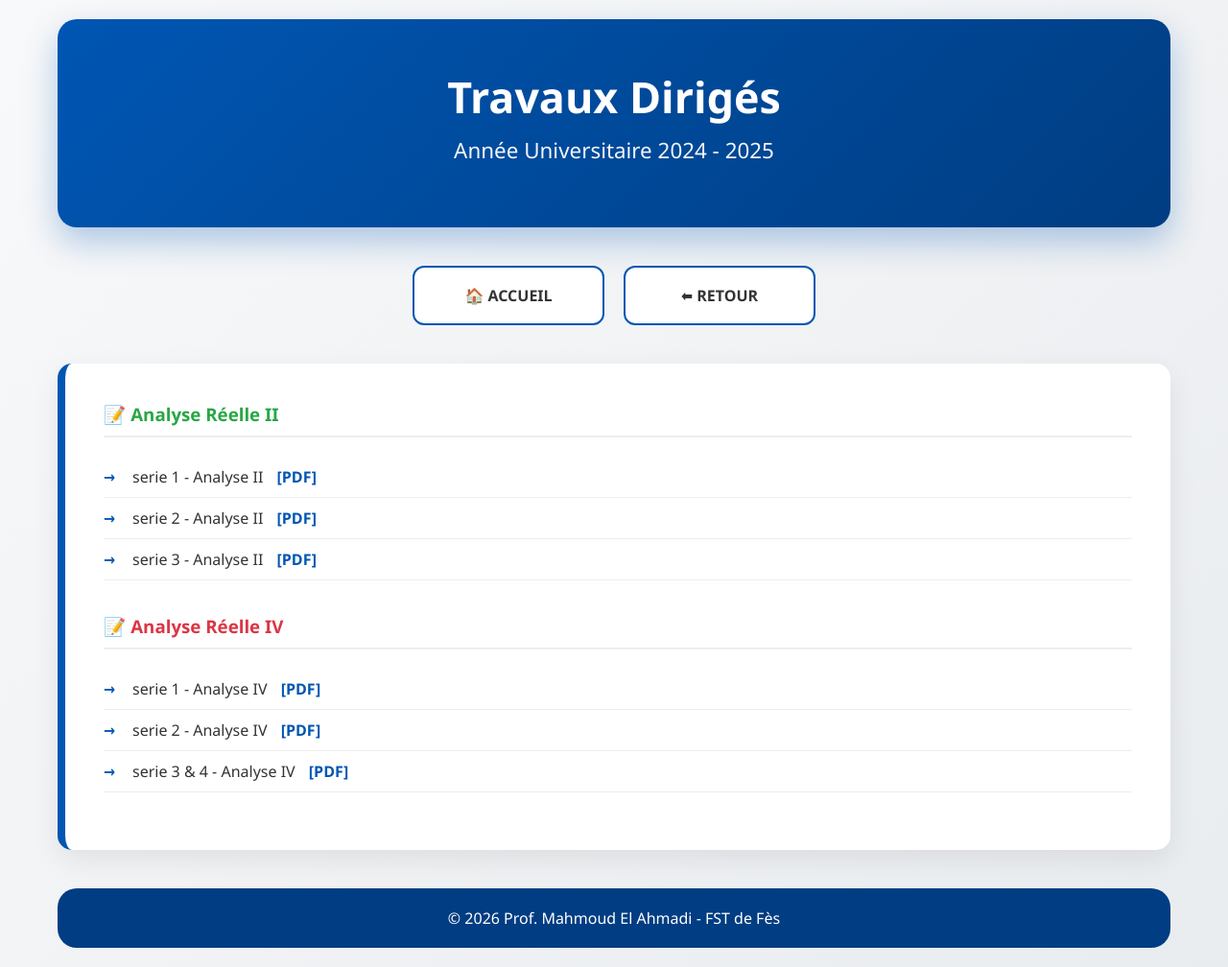
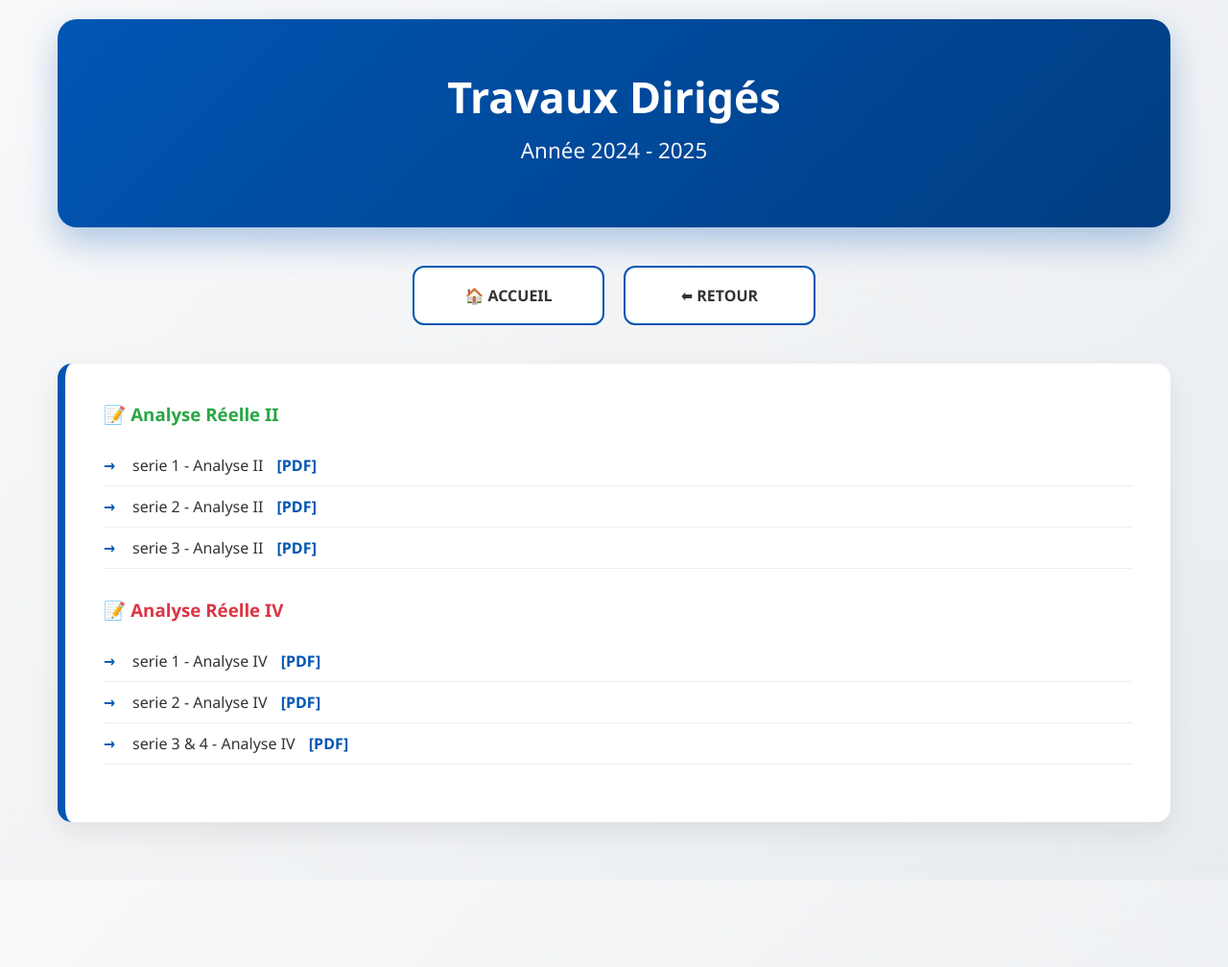
Before and after one commit to mahmoudmath/mahmoudmath.github.io, a Jekyll site: the page td-24-25.html, which Jekyll copies as it is, in a window 1280 px wide. Shown: the whole page at 96% size. Built offline with Jekyll 4.4.1, drawn with Linux system fonts in a browser that asks for light colours; after the commit the page ends 917 px from its top, so only the background shows below that.

Commit message:
Update td-24-25.html

```diff
--- a/td-24-25.html
+++ b/td-24-25.html
@@ -4,39 +4,33 @@
     <meta charset="UTF-8">
     <meta name="viewport" content="width=device-width, initial-scale=1.0">
     <link rel="stylesheet" href="style.css">
-    <title>TD 2024-2025 - Prof. Mahmoud El Ahmadi</title>
+    <title>TD 2024-2025</title>
 </head>
 <body>
     <div class="container">
         <header class="professor-header">
             <div class="professor-name">Travaux Dirigés</div>
-            <div class="professor-title">Année Universitaire 2024 - 2025</div>
+            <div class="professor-title">Année 2024 - 2025</div>
         </header>
-
         <nav class="academic-nav">
             <a href="index.html" class="nav-card">🏠 ACCUEIL</a>
             <a href="choix-annee-td.html" class="nav-card">⬅ RETOUR</a>
         </nav>
-
         <section class="presentation">
-            <h3 style="color: #28a745; margin-bottom: 15px; border-bottom: 2px solid #eee; padding-bottom: 10px;">📝 Analyse Réelle II</h3>
+            <h3 style="color: #28a745; margin-bottom: 15px;">📝 Analyse Réelle II</h3>
             <ul class="resource-list">
-                <li>serie 1 - Analyse II <a href="assets/pdf/serie1-analyse2-2024-2025.pdf" target="_blank" style="color:#0056b3; font-weight:bold; margin-left:10px;">[PDF]</a></li>
-                <li>serie 2 - Analyse II <a href="assets/pdf/serie2-analyse2-2024-2025.pdf" target="_blank" style="color:#0056b3; font-weight:bold; margin-left:10px;">[PDF]</a></li>
-                <li>serie 3 - Analyse II <a href="assets/pdf/serie3-analyse2-2024-2025.pdf" target="_blank" style="color:#0056b3; font-weight:bold; margin-left:10px;">[PDF]</a></li>
+                <li>serie 1 - Analyse II <a href="serie1-analyse2-2024-2025.pdf" target="_blank" style="color:#0056b3; font-weight:bold; margin-left:10px;">[PDF]</a></li>
+                <li>serie 2 - Analyse II <a href="serie2-analyse2-2024-2025.pdf" target="_blank" style="color:#0056b3; font-weight:bold; margin-left:10px;">[PDF]</a></li>
+                <li>serie 3 - Analyse II <a href="serie3-analyse2-2024-2025.pdf" target="_blank" style="color:#0056b3; font-weight:bold; margin-left:10px;">[PDF]</a></li>
             </ul>
 
-            <h3 style="color: #dc3545; margin-top:35px; margin-bottom: 15px; border-bottom: 2px solid #eee; padding-bottom: 10px;">📝 Analyse Réelle IV</h3>
+            <h3 style="color: #dc3545; margin-top:30px; margin-bottom: 15px;">📝 Analyse Réelle IV</h3>
             <ul class="resource-list">
-                <li>serie 1 - Analyse IV <a href="assets/pdf/serie1-analyse4-2024-2025.pdf" target="_blank" style="color:#0056b3; font-weight:bold; margin-left:10px;">[PDF]</a></li>
-                <li>serie 2 - Analyse IV <a href="assets/pdf/serie2-analyse4-2024-2025.pdf" target="_blank" style="color:#0056b3; font-weight:bold; margin-left:10px;">[PDF]</a></li>
-                <li>serie 3 & 4 - Analyse IV <a href="assets/pdf/serie3-4-analyse4-2024-2025.pdf" target="_blank" style="color:#0056b3; font-weight:bold; margin-left:10px;">[PDF]</a></li>
+                <li>serie 1 - Analyse IV <a href="serie1-analyse4-2024-2025.pdf" target="_blank" style="color:#0056b3; font-weight:bold; margin-left:10px;">[PDF]</a></li>
+                <li>serie 2 - Analyse IV <a href="serie2-analyse4-2024-2025.pdf" target="_blank" style="color:#0056b3; font-weight:bold; margin-left:10px;">[PDF]</a></li>
+                <li>serie 3 & 4 - Analyse IV <a href="serie3-4-analyse4-2024-2025.pdf" target="_blank" style="color:#0056b3; font-weight:bold; margin-left:10px;">[PDF]</a></li>
             </ul>
         </section>
-
-        <footer class="professor-footer" style="padding: 20px; margin-top: 40px;">
-            <p>© 2026 Prof. Mahmoud El Ahmadi - FST de Fès</p>
-        </footer>
     </div>
 </body>
 </html>
```
